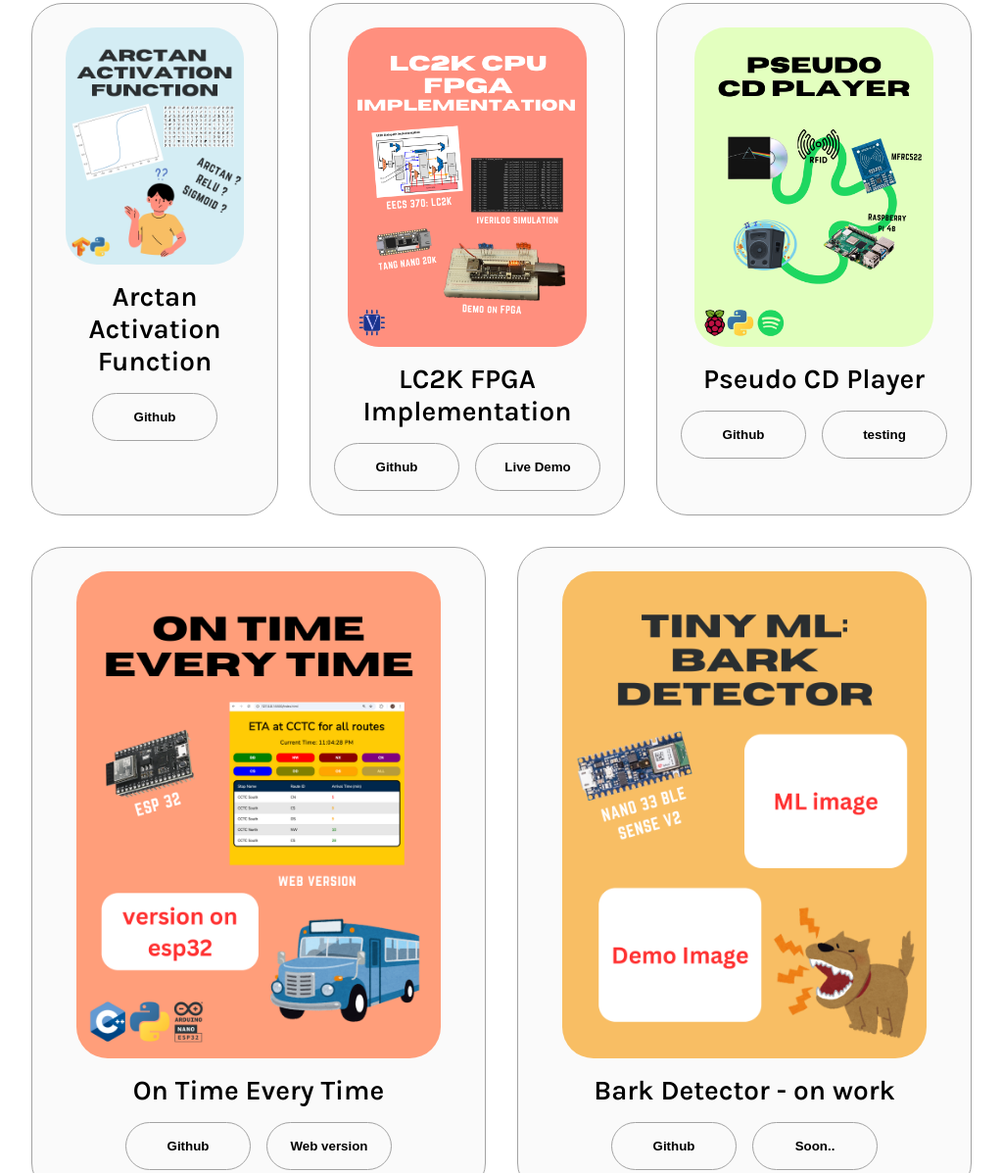
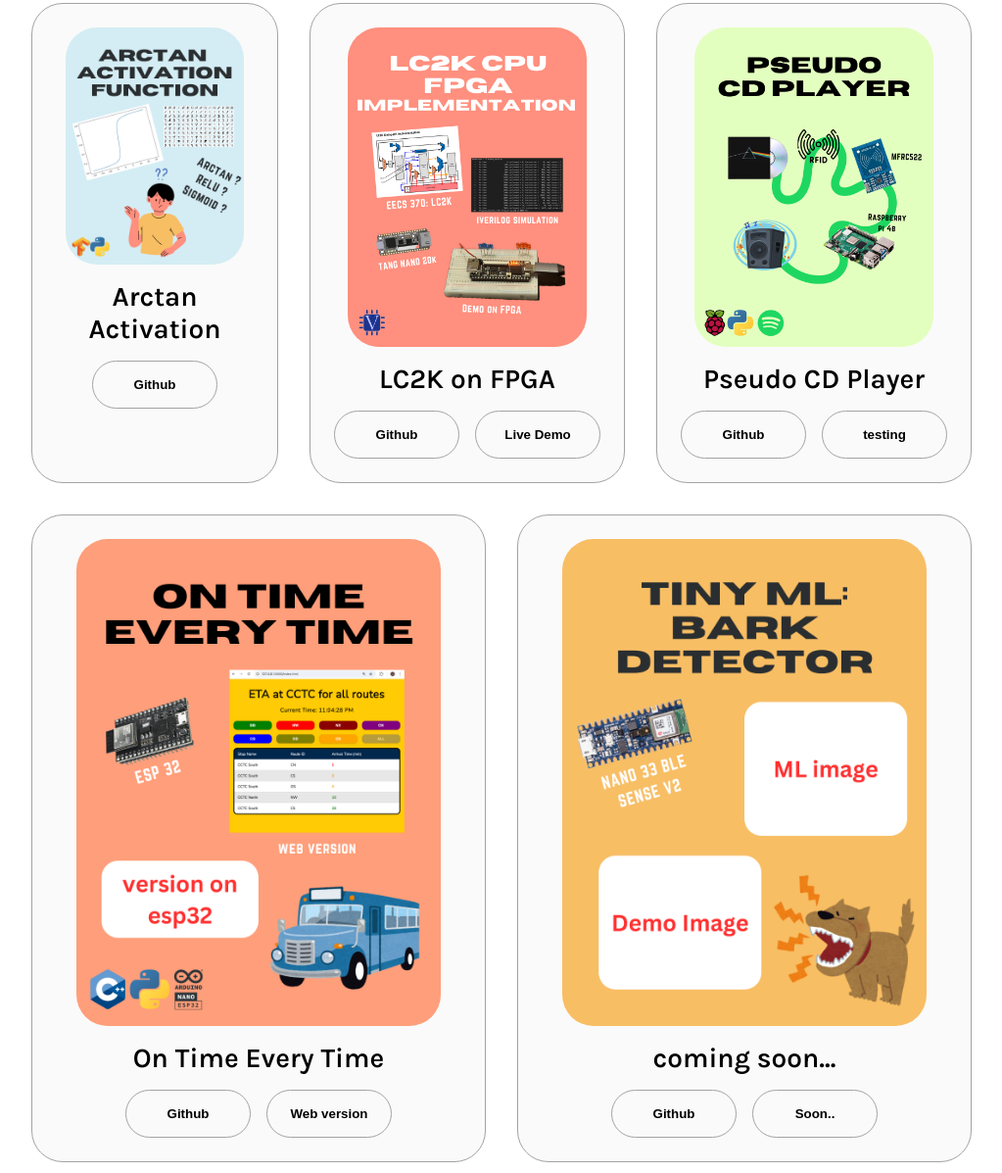
Before and after one commit to jinw06k/my_website, a website: page public/index.html in a window 1280 px wide. Shown: the part 2584-3781 px from the top of the page at 98% size, without its empty margins (128-1151 px from the left). Drawn offline with Linux system fonts and the light colour scheme.

Commit message:
Update index.html

```diff
--- a/public/index.html
+++ b/public/index.html
@@ -244,7 +244,7 @@
                         class="project-img"
                     />
                 </div>
-                <h2 class="experience-sub-title project-title">Arctan Activation Function</h2>
+                <h2 class="experience-sub-title project-title">Arctan Activation</h2>
                 <div class="btn-container">
                     <button class="btn btn-color-3 project-btn"
                     onclick=" window.open('https://github.com/jinw06k/Arctan-Activation','_blank')">Github</button>
@@ -258,7 +258,7 @@
                         class="project-img"
                     />
                 </div>
-                <h2 class="experience-sub-title project-title">LC2K FPGA Implementation</h2>
+                <h2 class="experience-sub-title project-title">LC2K on FPGA</h2>
                 <div class="btn-container">
                     <button class="btn btn-color-3 project-btn"
                     onclick=" window.open('https://github.com/jinw06k/lc2k-cpu/','_blank')">Github</button>
@@ -306,7 +306,7 @@
                         class="project-img"
                     />
                 </div>
-                <h2 class="experience-sub-title project-title">Bark Detector - on work</h2>
+                <h2 class="experience-sub-title project-title">coming soon...</h2>
                 <div class="btn-container">
                     <button class="btn btn-color-3 project-btn"
                     onclick=" window.open('http://github.com/jinw06k/bark-detector/','_blank')">Github</button>
@@ -322,7 +322,7 @@
                         class="project-img"
                     />
                 </div>
-                <h2 class="experience-sub-title project-title">LLM</h2>
+                <h2 class="experience-sub-title project-title">coming soon...</h2>
                 <div class="btn-container">
                     <button class="btn btn-color-3 project-btn"
                     onclick=" window.open('https://github.com/jinw06k/LLM_study','_blank')">Github</button>
```
